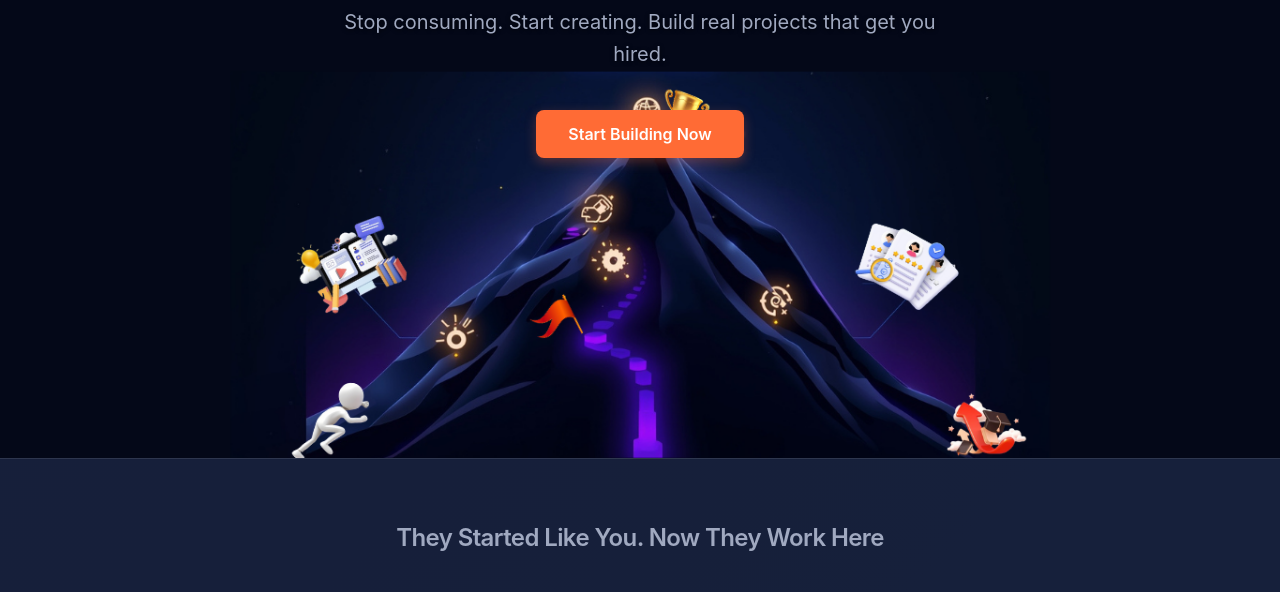
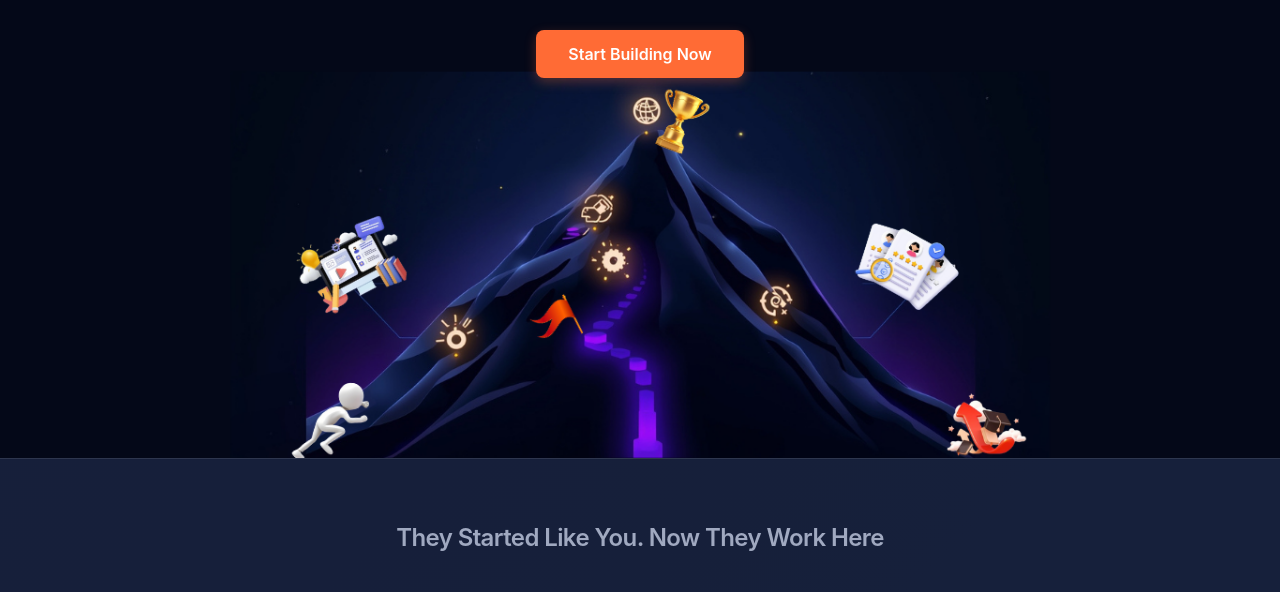
Before and after one commit to manupreetk/GapFinderPro, a plain HTML site: page client/index.html in a window 1280 px wide. Shown: the part 333-925 px from the top of the page. Drawn offline with Linux system fonts and the light colour scheme; grey boxes are pictures that could not be loaded.

Commit message:
feat: Position hero content just below navbar
- Reduced hero section top padding from 120px to 40px
- Added 20px margin-top to hero-content for fine-tuning
- Hero title, subtitle, and CTA button now positioned immediately below navbar
- Maintains mountain background visibility while improving content prominence

```diff
--- a/client/css/styles.css
+++ b/client/css/styles.css
@@ -124,7 +124,7 @@ body {
     align-items: flex-start;
     justify-content: center;
     overflow: hidden;
-    padding: 120px 0 80px 0;
+    padding: 40px 0 80px 0;
 }
 
 /* Hero Content */
@@ -134,6 +134,7 @@ body {
     position: relative;
     max-width: 800px;
     margin: 0 auto;
+    margin-top: 20px;
 }
 
 .hero-title {
```
